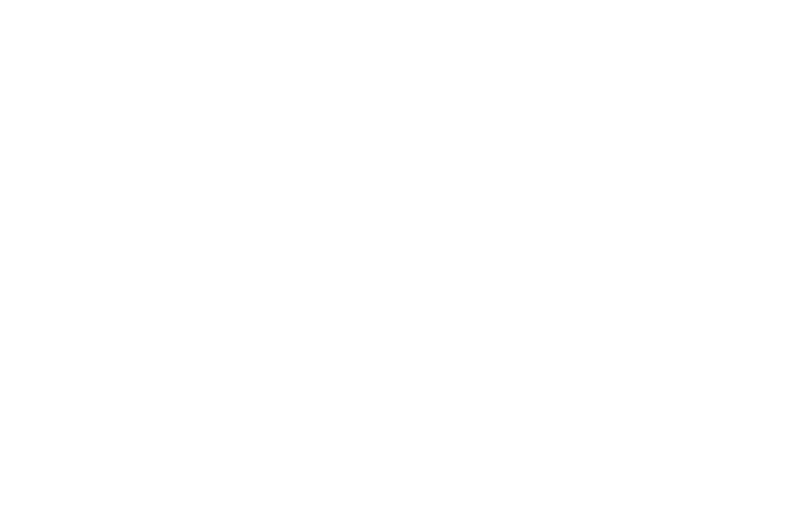
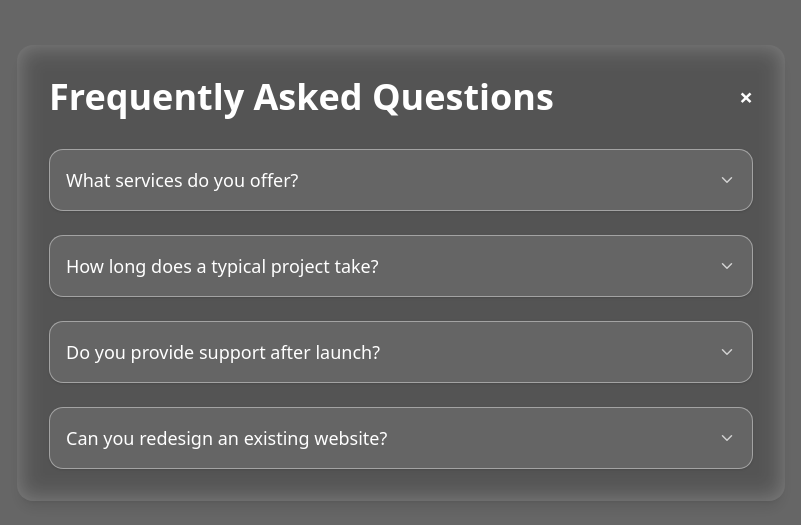
Before and after one commit to Andargachewmak/Advera-2025, a Next.js app: page /FAQ in a window 1280 px wide. Shown: the part 127-652 px from the top of the page, without its empty margins (239-1040 px from the left). Built offline with nearby package versions, Linux system fonts and the light colour scheme.

Commit message:
error solved

```diff
--- a/src/app/FAQ/page.tsx
+++ b/src/app/FAQ/page.tsx
@@ -1,15 +1,15 @@
- 'use client';
+'use client';
 
-import FAQModal from "../../component/faqmodal";
+import FAQModal from '@/component/faqmodal';
+import { useRouter } from 'next/navigation';
 
+export default function FAQPage() {
+  const router = useRouter();
 
-type FAQPageProps = {
-  isOpen: boolean;
-  onClose: () => void;
-};
-
-export default function FAQPage({ isOpen, onClose }: FAQPageProps) {
   return (
-    <FAQModal isOpen={isOpen} onClose={onClose} />
+    <FAQModal
+      isOpen={true}
+      onClose={() => router.back()} // or router.push('/') if you prefer
+    />
   );
 }
--- a/src/app/page.tsx
+++ b/src/app/page.tsx
@@ -8,9 +8,9 @@
 import TeamModal from './Team/page';
 import AboutModal from './about/page';
 import ServicesModal from './services/page';
-import FAQPage from './FAQ/page';
 import { FaFacebook, FaInstagram, FaTwitter, FaQuoteLeft,FaLinkedin } from 'react-icons/fa';
 import { HiChevronLeft, HiChevronRight } from 'react-icons/hi';
+import FAQPage from './FAQ/page';
 type Project = {
   id: number;
   title: string;
@@ -386,7 +386,7 @@
         <AboutModal isOpen={showAboutModal} onClose={() => setShowAboutModal(false)} />
       )}
       {showServicesModal && <ServicesModal onClose={() => setShowServicesModal(false)} />}
-      <FAQPage isOpen={showFAQModal} onClose={() => setShowFAQModal(false)} />
+      {showFAQModal && <FAQPage />}
     </div>
   );
 }
```
